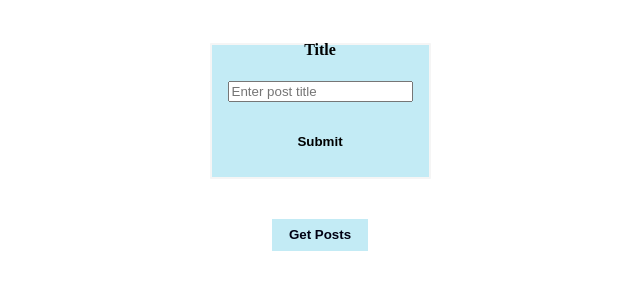
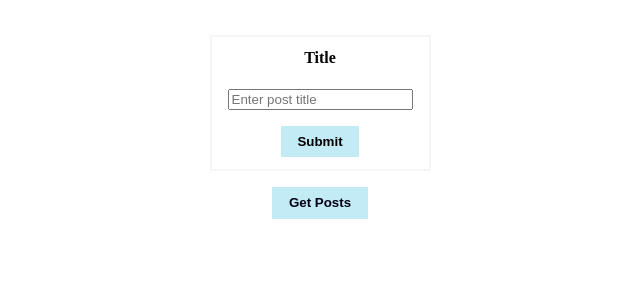
Before and after one commit to CollinsNdinya/first_express, a website: page public/index.html in a window 1280 px wide. Shown: the part 69-358 px from the top of the page, without its empty margins (320-960 px from the left). Drawn offline with Linux system fonts and the light colour scheme.

```diff
--- a/public/css/main.css
+++ b/public/css/main.css
@@ -28,6 +28,8 @@
     height: 17vh;
 }
 
+
+
 label {
     /* margin:  4rem; */
     font-weight: bolder;
@@ -39,7 +41,7 @@
 
 #submit {
     font-weight: bolder;
-    margin: 1.5rem;
+    margin-top: 1rem;
     padding: .5rem 1rem;
     border-radius: 1px;
     background-color: rgb(195, 235, 245);
@@ -75,3 +77,8 @@
 #output {
     margin-top: 2rem;
 }
+
+form,
+form:hover {
+    background-color: transparent !important;
+}
--- a/public/js/script.js
+++ b/public/js/script.js
@@ -5,7 +5,6 @@
 
 
 async function showPosts() {
-    // e.preventDafault();
 
     try {
         const res = await fetch ( 'http://localhost:8000/api/posts' )
@@ -38,7 +37,7 @@
     console.log(`Submitting`, title)
 
     try {
-        const res = await fetch ( 'http://localhost:8000/api/posts', {
+        const res = await fetch ('http://localhost:8000/api/posts', {
             method : 'POST',
             headers: {
                 'Content-Type': 'application/json'
@@ -58,7 +57,7 @@
         showPosts()
 
     } catch(error) {
-        console.log(`Error adding post`)
+        console.log(`Error adding post`, error)
     }
 }
 
```
Also changed, not shown: public/index.html (+5 -4 lines).
